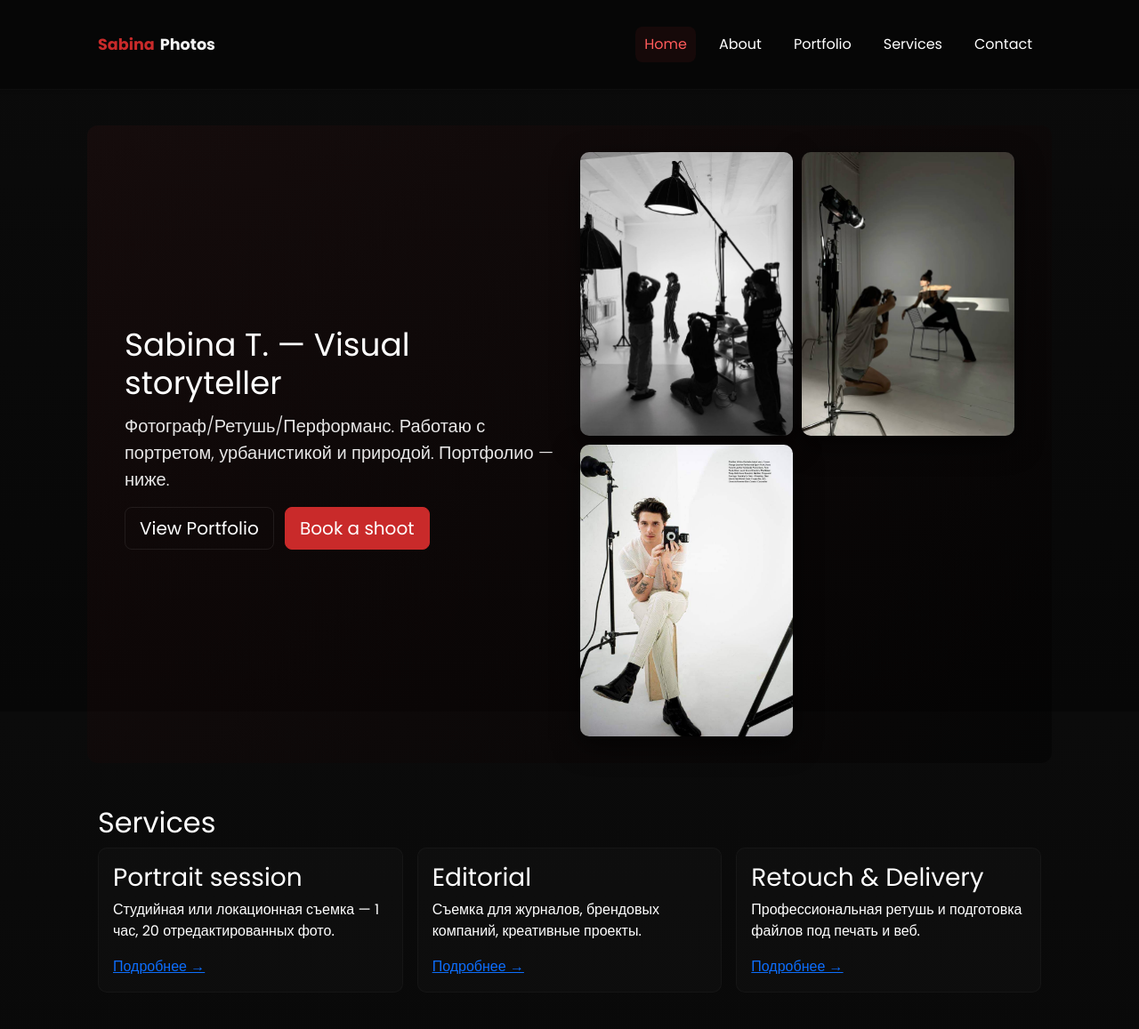
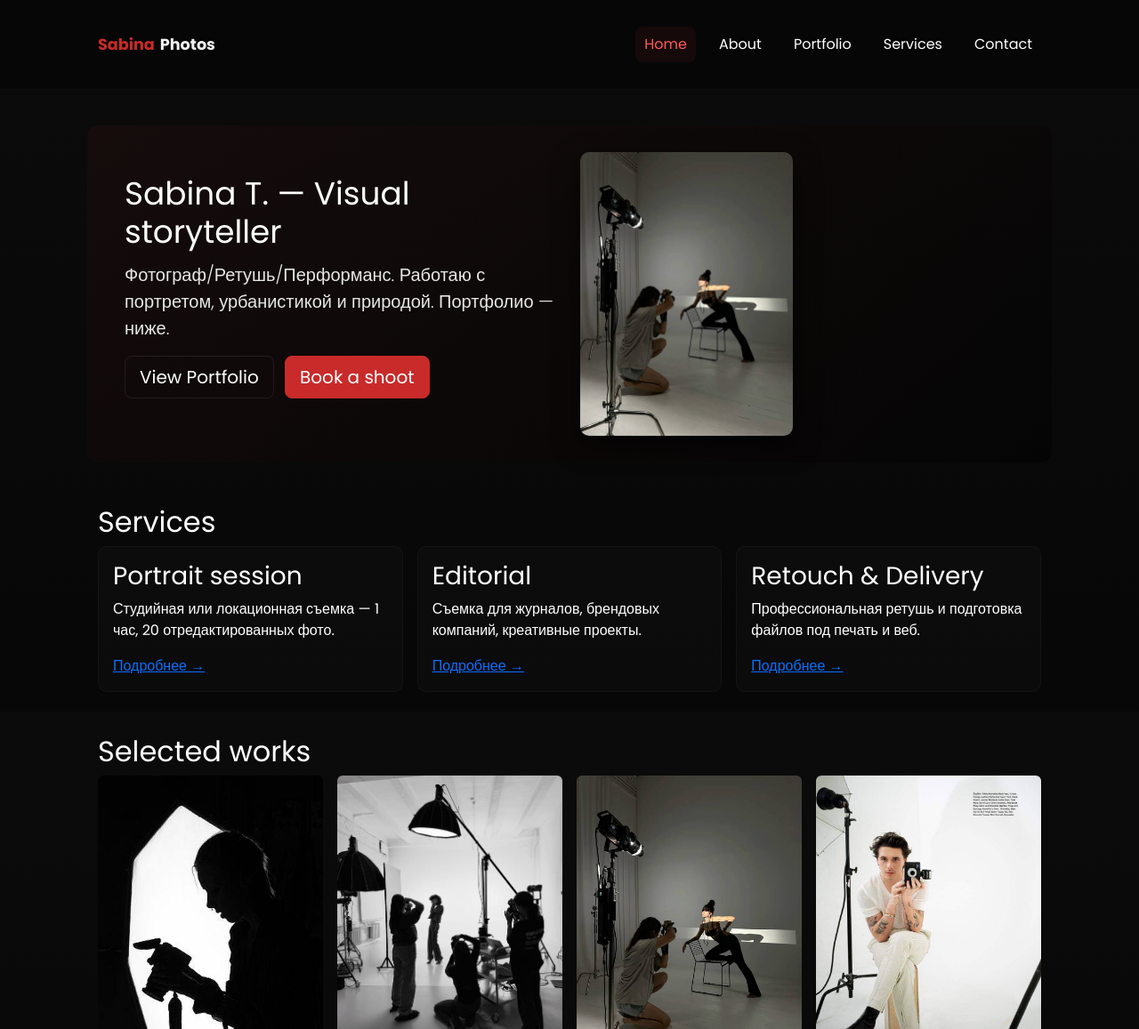
Before and after one commit to ssshhhinnn/portfolio7, a plain HTML site: page index.html in a window 1280 px wide. Shown: the top 1157 px of the page at 89% size. Drawn offline with nearby package versions, Linux system fonts and the light colour scheme; files that its build step writes are made by us from their sources; files whose address does not match are found by name.

Commit message:
Update index.html

```diff
--- a/index.html
+++ b/index.html
@@ -47,9 +47,7 @@
       </div>
       <div class="col-lg-6 hero-images">
         <div class="hero-grid">
-          <img loading="lazy" src="пикча1.jpeg" alt="пикча1" class="img-fluid">
           <img loading="lazy" src="пикча2.jpeg" alt="пикча2" class="img-fluid">
-          <img loading="lazy" src="пикча3.jpeg" alt="пикча3" class="img-fluid">
         </div>
       </div>
     </section>
```
